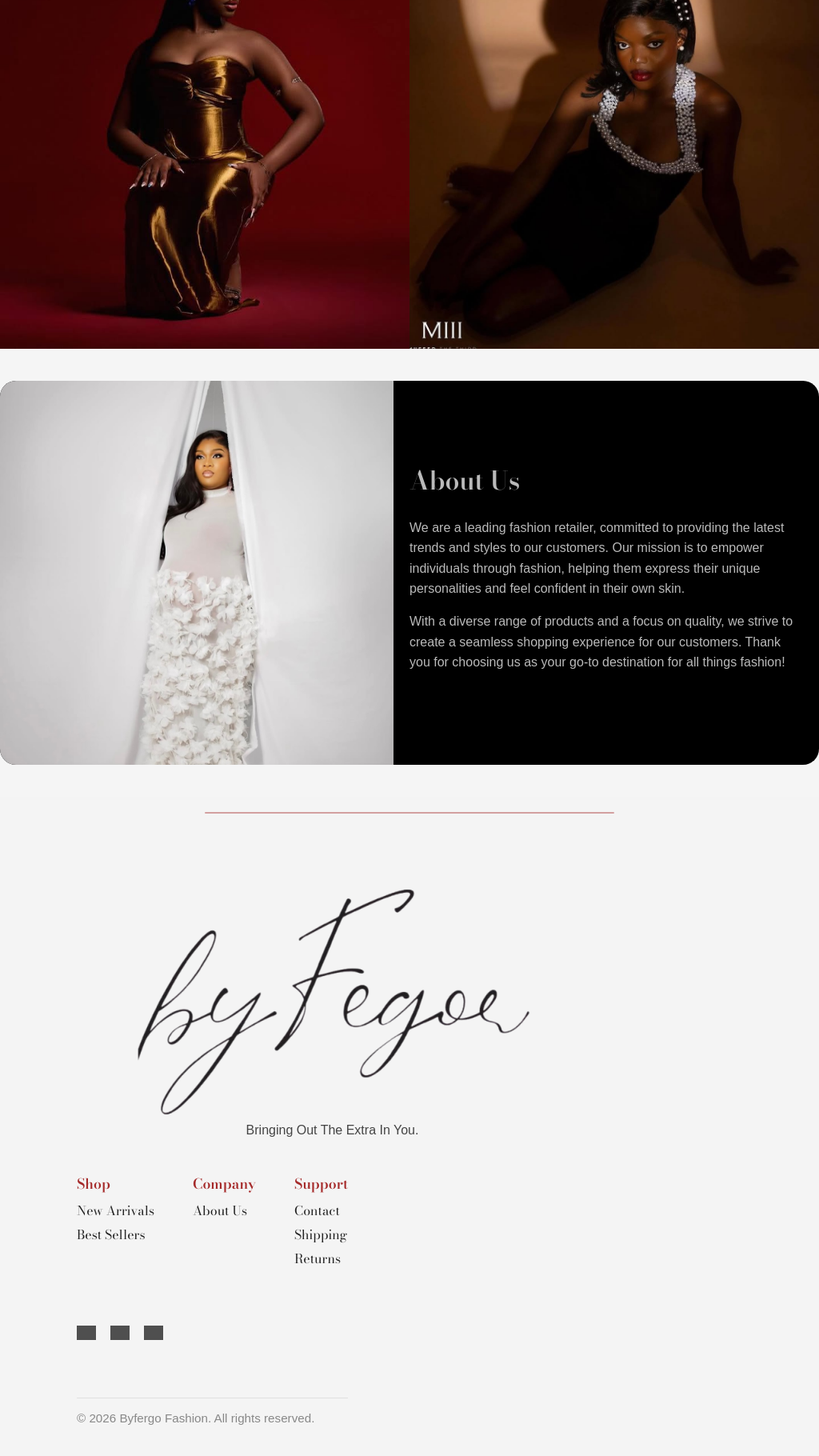
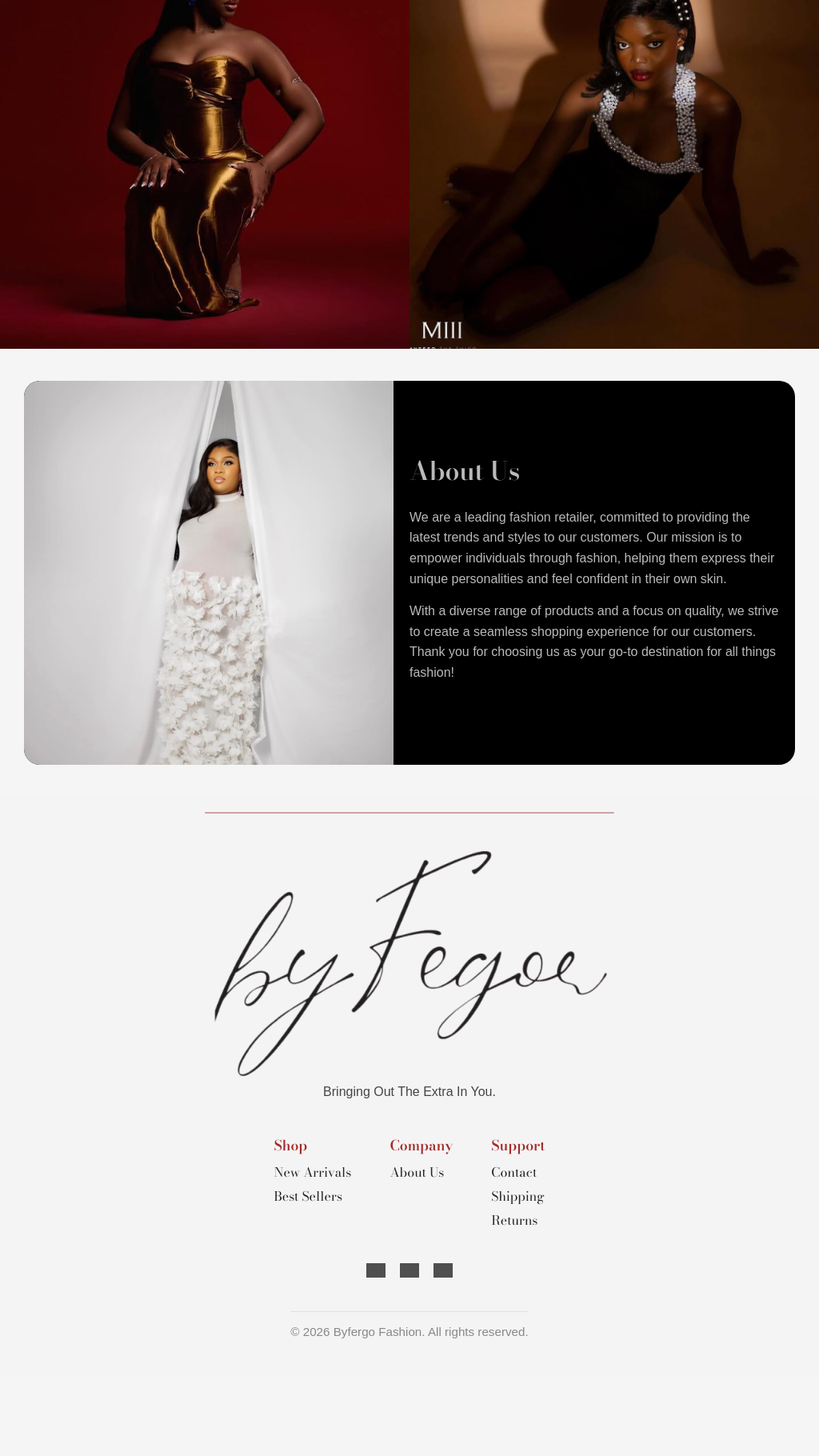
Before and after one commit to itxjoshy/byfegor, a React (Vite) app in the folder byfegor-site/: page / in a window 1024 px wide. Shown: the part 1838-3658 px from the top of the page at 80% size. After the commit the page ends 3559 px from the top, so only its background shows below. Built offline with nearby package versions, Linux system fonts and the light colour scheme; grey boxes are pictures that could not be loaded; a web font is replaced by a local one.

Commit message:
update: responsive design for about section and footer

```diff
--- a/byfegor-site/src/components/about.css
+++ b/byfegor-site/src/components/about.css
@@ -79,3 +79,8 @@
     margin-bottom: 10px;
   }
 }
+@media screen and (min-width: 769px) and (max-width: 1300px) {
+  .about-section {
+    margin: 40px 30px;
+  }
+}
--- a/byfegor-site/src/components/footer.css
+++ b/byfegor-site/src/components/footer.css
@@ -115,13 +115,17 @@
   font-size: 0.95rem;
 }
 
-@media (max-width: 700px) {
+@media (max-width: 1205px) {
   .footer-links {
     flex-direction: column;
     align-items: center;
+
     gap: 18px;
   }
   .footer-container {
+    align-items: center;
+    justify-content: center;
     min-height: 90vh;
+    padding: 3rem;
   }
 }
```
